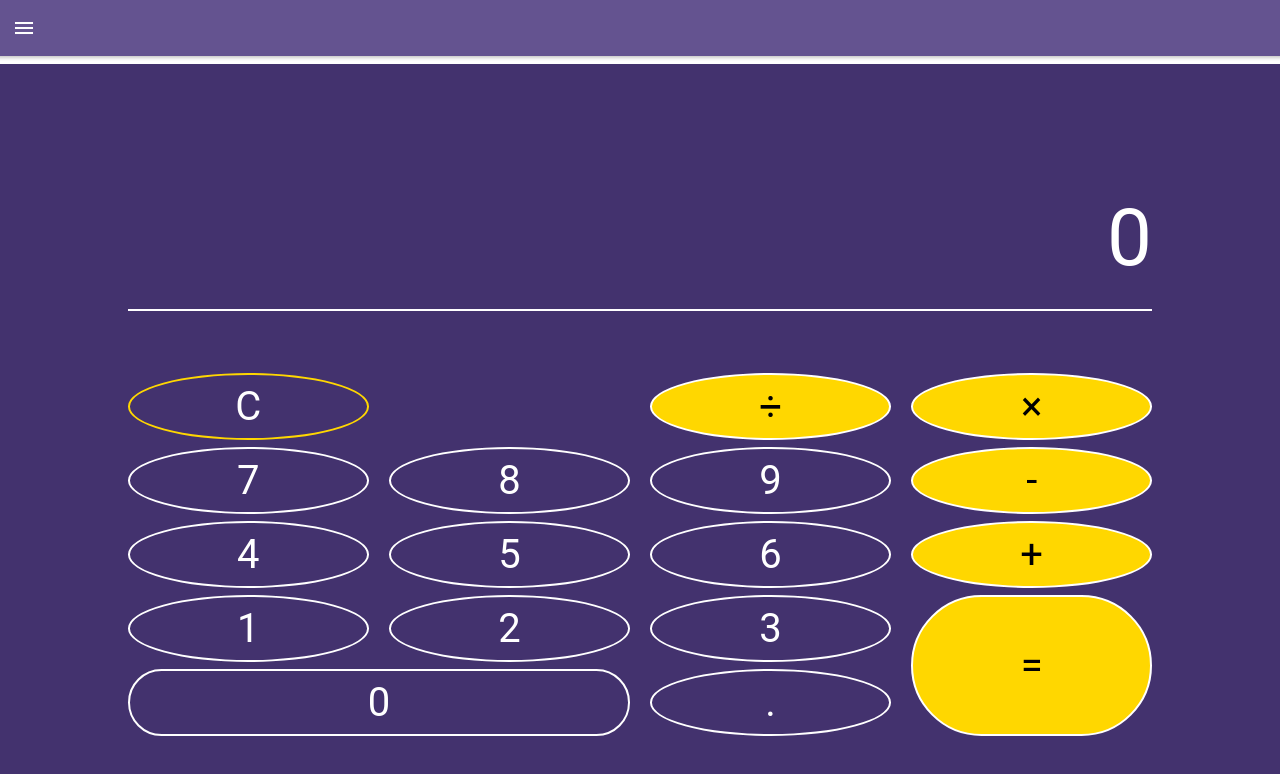
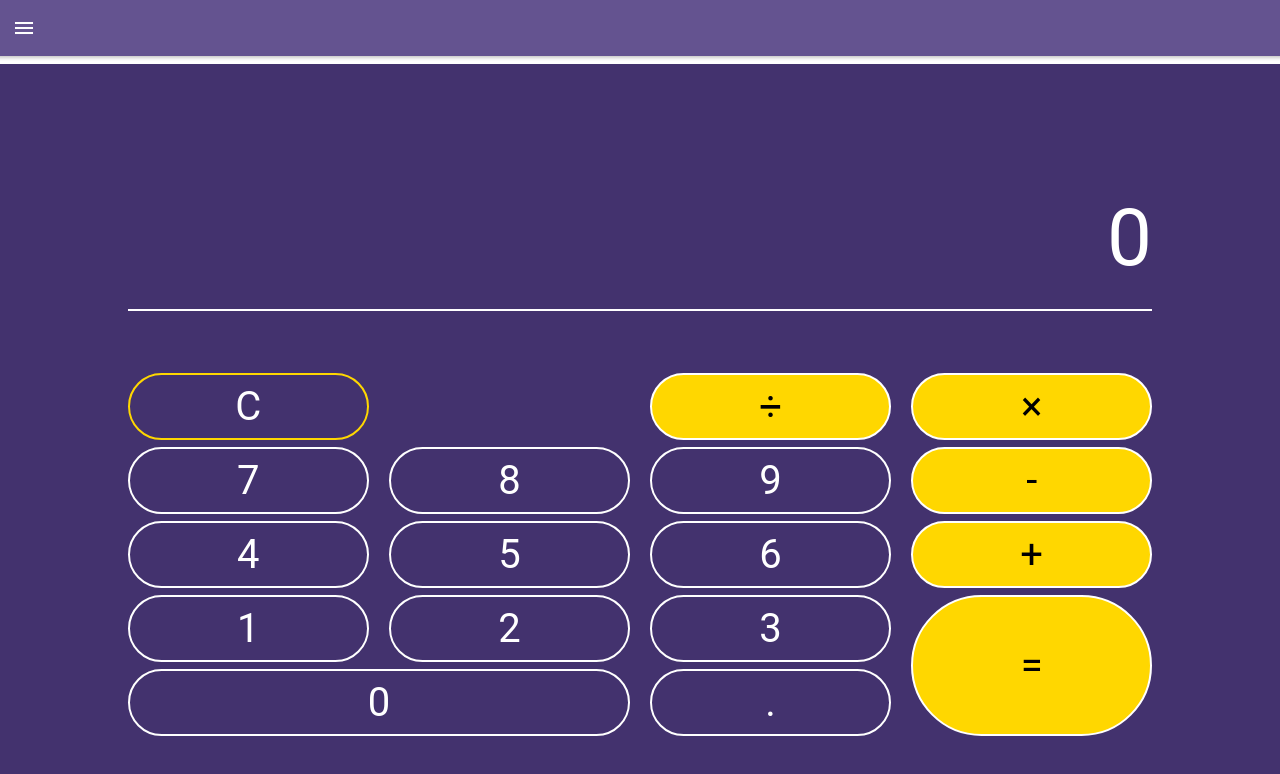
Before and after one commit to khoa0101/Calculator, a React (Create React App) app: page /home in a window 1280 px wide. Shown: the top 774 px of the page. Built offline with nearby package versions, Linux system fonts and the light colour scheme.

Commit message:
Change styling for button landscape

```diff
--- a/src/components/ExploreContainer.css
+++ b/src/components/ExploreContainer.css
@@ -201,4 +201,11 @@ button.num-key#key-9{
   .tiny{
     font-size: 250%;
   }
+
+  .numpad-container button{
+  box-sizing: border-box;
+  font-size: 5vh;
+  padding: 1vh 0;
+  border-radius: 100px;
+  }
 }
```
